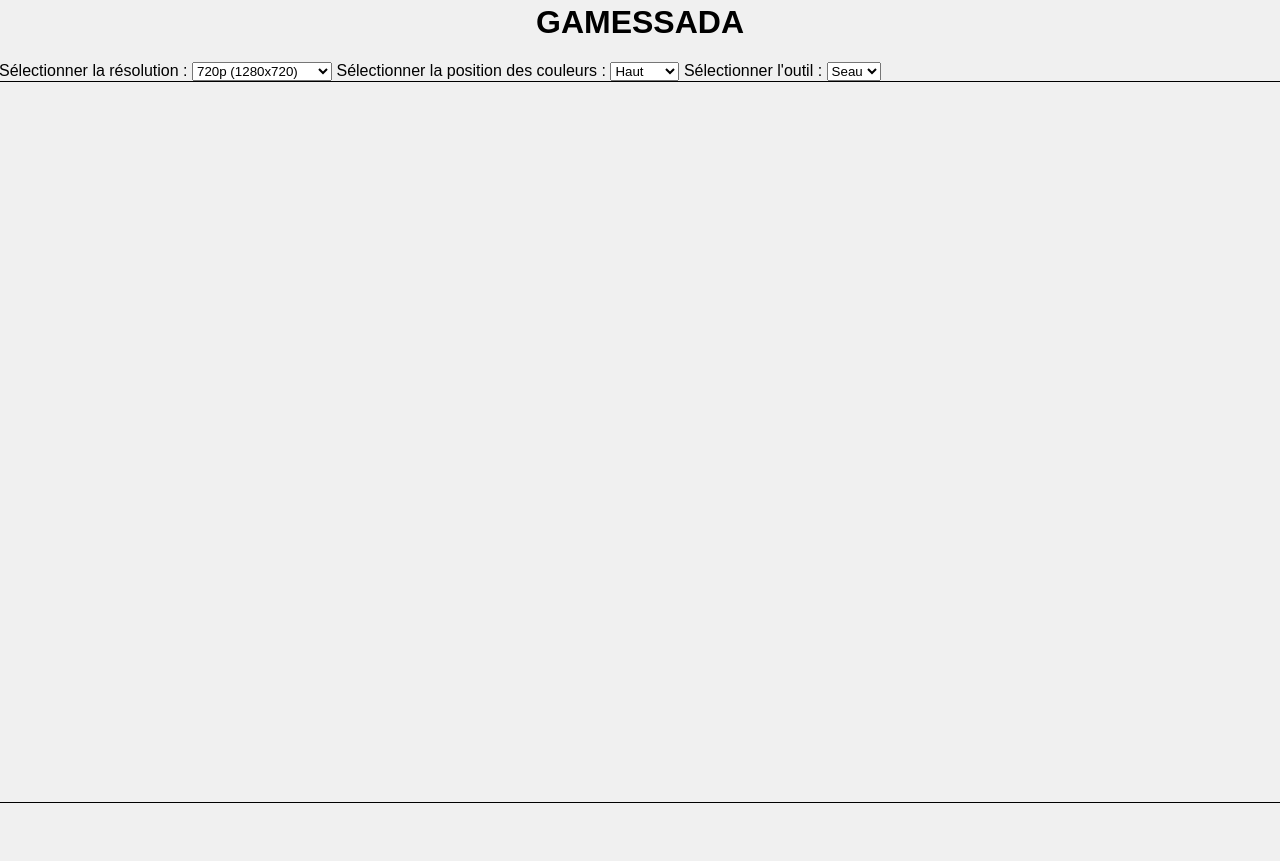
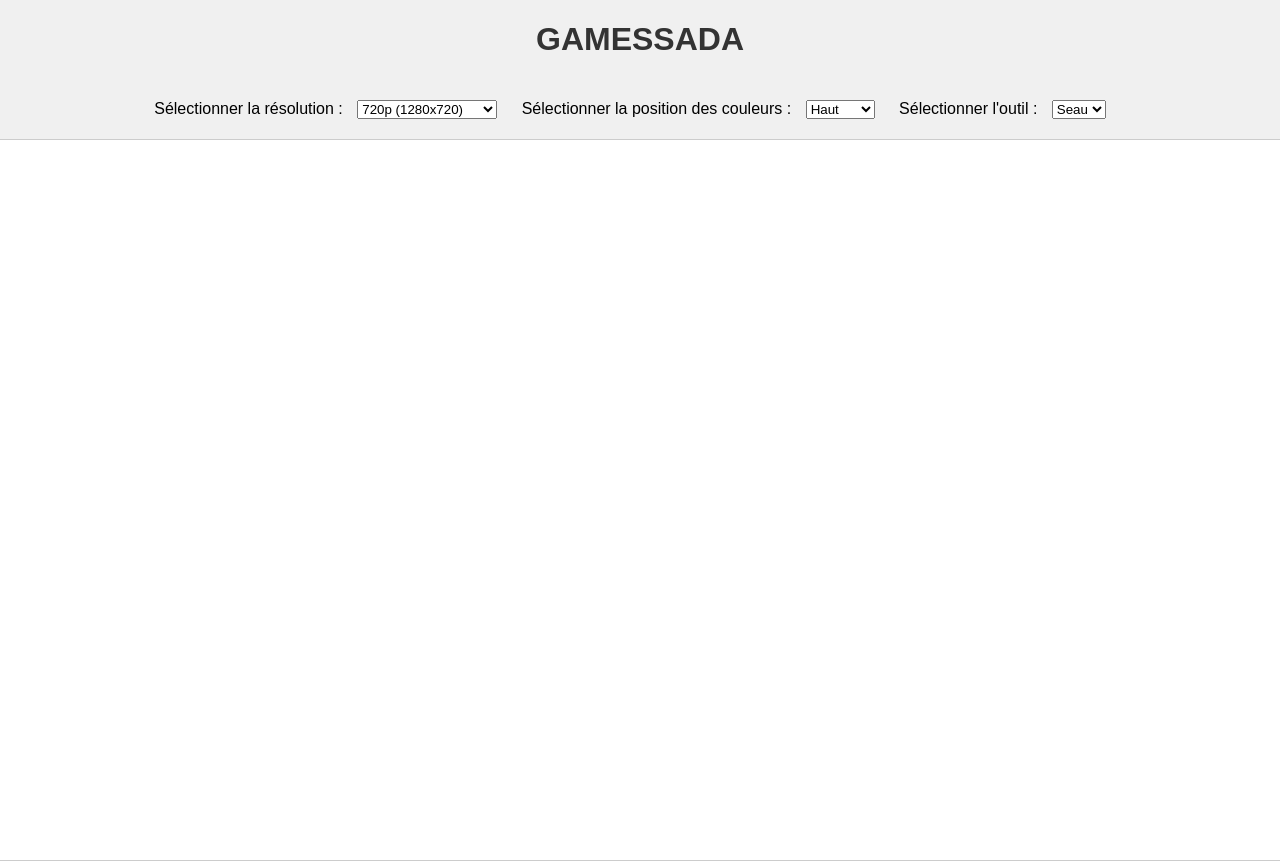
Before and after one commit to BananeRapeuse/gamessada-phone, a plain HTML site: page index.html in a window 1280 px wide. Before the commit the page ends 817 px from the top, so only its background shows below. Drawn offline with Linux system fonts and the light colour scheme.

Commit message:
Update style.css

```diff
--- a/style.css
+++ b/style.css
@@ -1,35 +1,45 @@
+/* style.css */
+
 body {
     font-family: Arial, sans-serif;
+    margin: 0;
+    padding: 0;
     display: flex;
     flex-direction: column;
     align-items: center;
     justify-content: center;
-    height: 100vh;
-    margin: 0;
+    min-height: 100vh;
     background-color: #f0f0f0;
 }
 
-#deviceSelection {
+header {
     margin-bottom: 20px;
 }
 
-#game {
+h1 {
+    font-size: 2rem;
+    color: #333;
+}
+
+main {
     display: flex;
     flex-direction: column;
     align-items: center;
 }
 
-canvas {
-    border: 1px solid #000;
-    margin-bottom: 10px;
-}
-
-#controls {
+.controls {
     margin-bottom: 20px;
 }
 
-#savedDrawings {
-    display: flex;
-    flex-wrap: wrap;
-    gap: 10px;
+label {
+    margin-right: 10px;
 }
+
+select {
+    margin-right: 20px;
+}
+
+canvas {
+    border: 1px solid #ccc;
+    background-color: #fff;
+}
```
